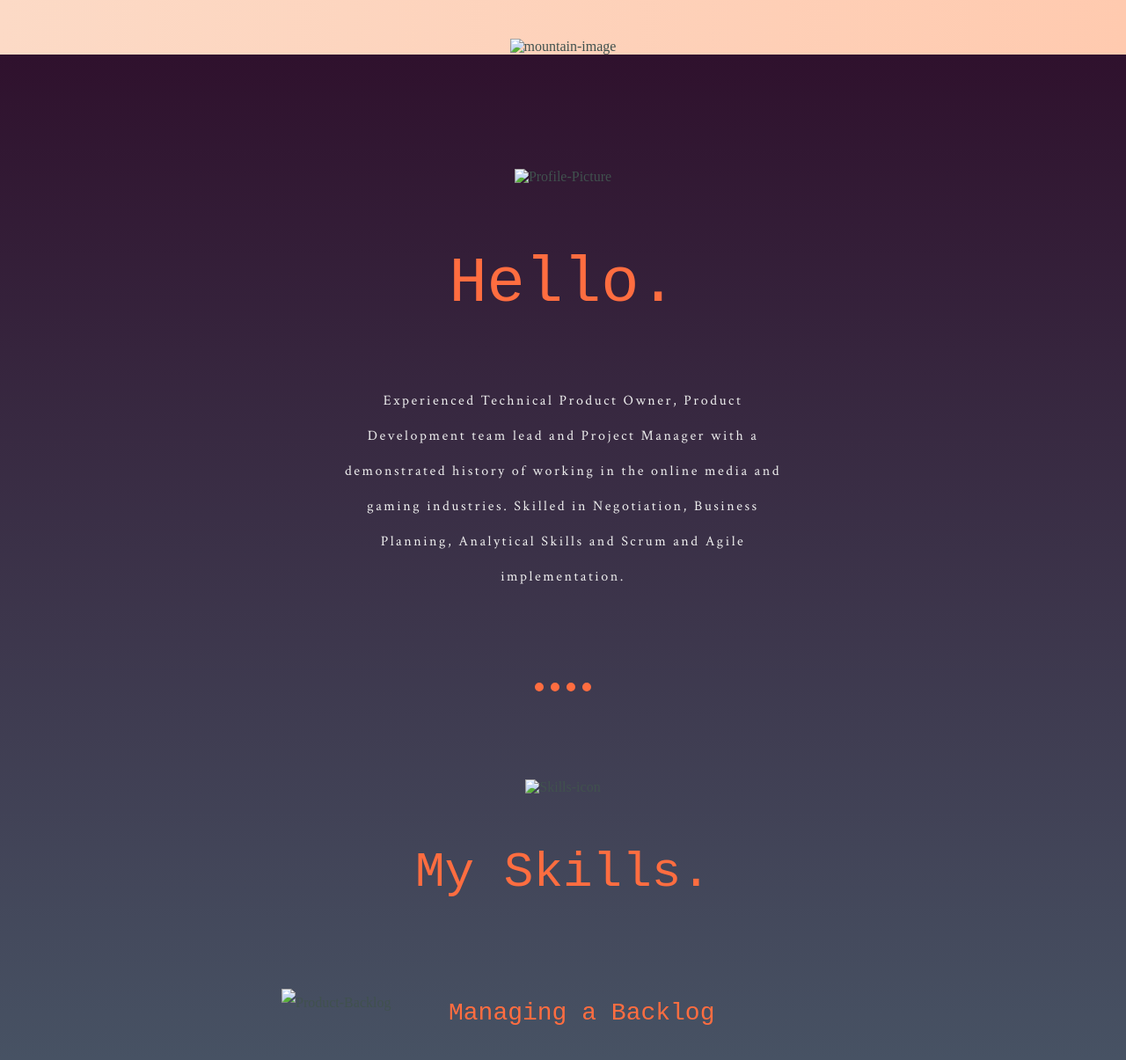
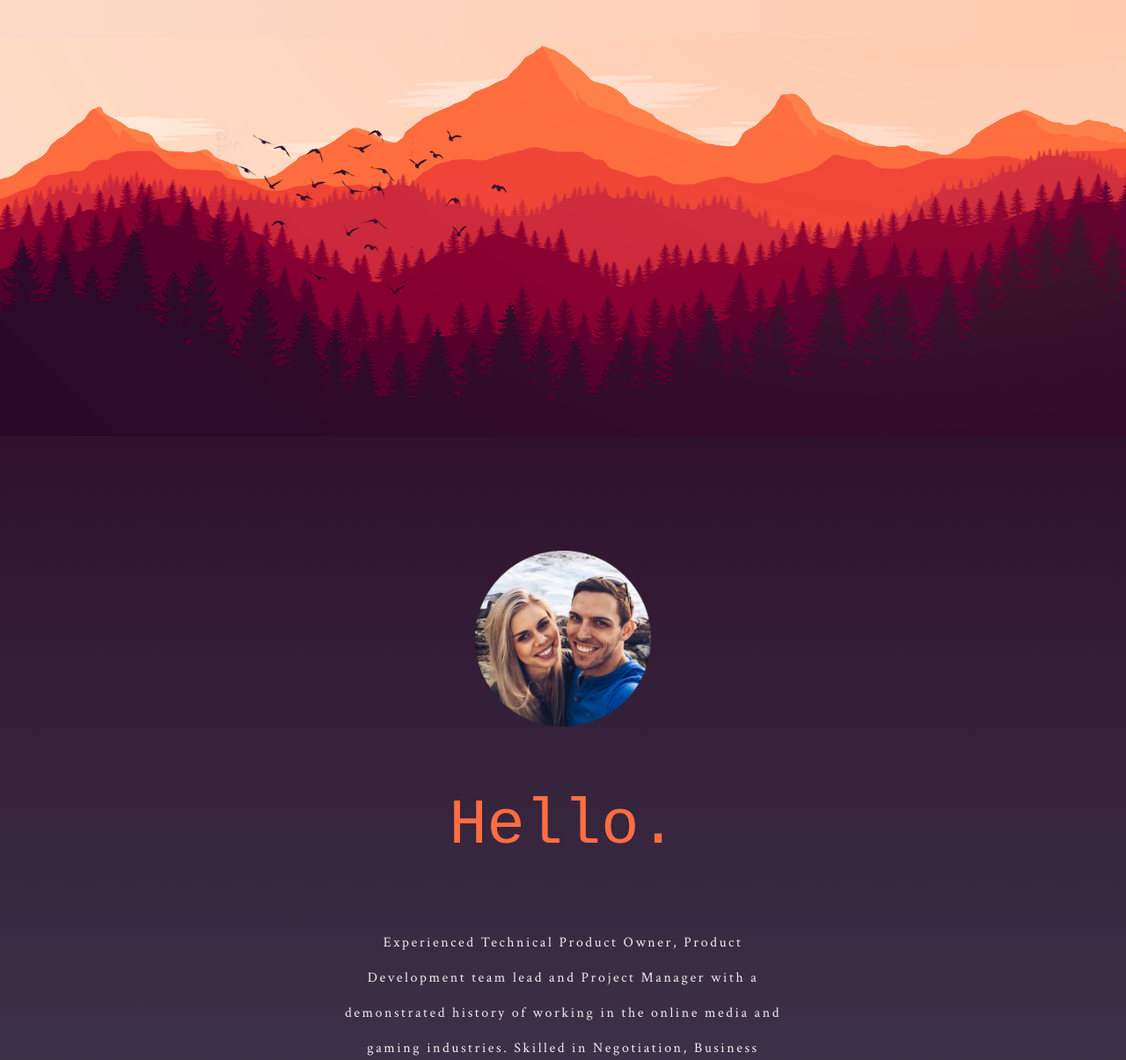
Before and after one commit to DevBarrett1/personal-site, a plain HTML site: page index.html in a window 1280 px wide. Shown: the part 453-1658 px from the top of the page at 88% size. Drawn offline with Linux system fonts and the light colour scheme; files that its build step writes are made by us from their sources; a web font is replaced by a local one.

Commit message:
Update index.html
updating image root address

```diff
--- a/index.html
+++ b/index.html
@@ -4,7 +4,7 @@
 <head>
   <meta charset="utf-8">
   <title>Devin Barrett</title>
-  <link rel="stylesheet" type=text/css href="css/styles.css">
+  <link rel="stylesheet" type=text/css href="personal-site/styles.css">
   <link rel="icon" href="favicon-2.ico">
   <link rel="preconnect" href="https://fonts.googleapis.com">
   <link rel="preconnect" href="https://fonts.gstatic.com" crossorigin>
@@ -18,14 +18,14 @@
     <h2>a product owner.</h2>
     <!--<img class="bottom-cloud" src="images/cloud.png" alt="cloud-image"> -->
     <!--<img src="images/mountains-and-waterfalls.png" height=60% width=100% alt="mountain-image"> -->
-    <img src="images/Fire.png" height=60% width=100% alt="mountain-image">
+    <img src="personal-site/Fire.png" height=60% width=100% alt="mountain-image">
   </div>
 
   <div class="middle-container">
 
     <div class="profile">
 
-      <img class="profile-pic" src="images/circle-cropped.png" height="200px" width="200px" alt="Profile-Picture">
+      <img class="profile-pic" src="personal-site/circle-cropped.png" height="200px" width="200px" alt="Profile-Picture">
       <h3 class="hello-text">Hello.</h3>
       <p class="Intro">Experienced Technical Product Owner, Product Development team lead and Project Manager with a demonstrated history of working in the online media and gaming industries.
         Skilled in Negotiation, Business Planning, Analytical Skills and Scrum and Agile implementation.</p>
@@ -34,17 +34,17 @@
     <hr>
 
     <div class="skills">
-      <img class="skills-icon" src="images/teams.png" height=300px width=300px alt="Skills-icon">
+      <img class="skills-icon" src="personal-site/teams.png" height=300px width=300px alt="Skills-icon">
       <h3 class="skills-text">My Skills.</h3>
       <div class="skill-row">
-        <img class="Backlog-img" src="images/backlog.png" height=75px windth=75px alt="Product-Backlog">
+        <img class="Backlog-img" src="personal-site/backlog.png" height=75px windth=75px alt="Product-Backlog">
         <h3>Managing a Backlog</h3>
         <p class="backlog-text">Determining and planning which items should be included in the Product backlog,
           how the items will be tracked, the review process, and prioritization process of the items.
           Tracking the anticipated, upcoming and remaining work required for a product.</p>
       </div>
       <div class="skill-row">
-        <img class="high-five-img" src="images/high-five.png" height=75px windth=75px alt="Product-Backlog">
+        <img class="high-five-img" src="personal-site/high-five.png" height=75px windth=75px alt="Product-Backlog">
         <h3>Creating strong, effective teams</h3>
         <p class="people-text">You're only as good as the team you have around you.
           Managing people has lead to some of the most rewarding experiences of my career thus far. </p>
```
